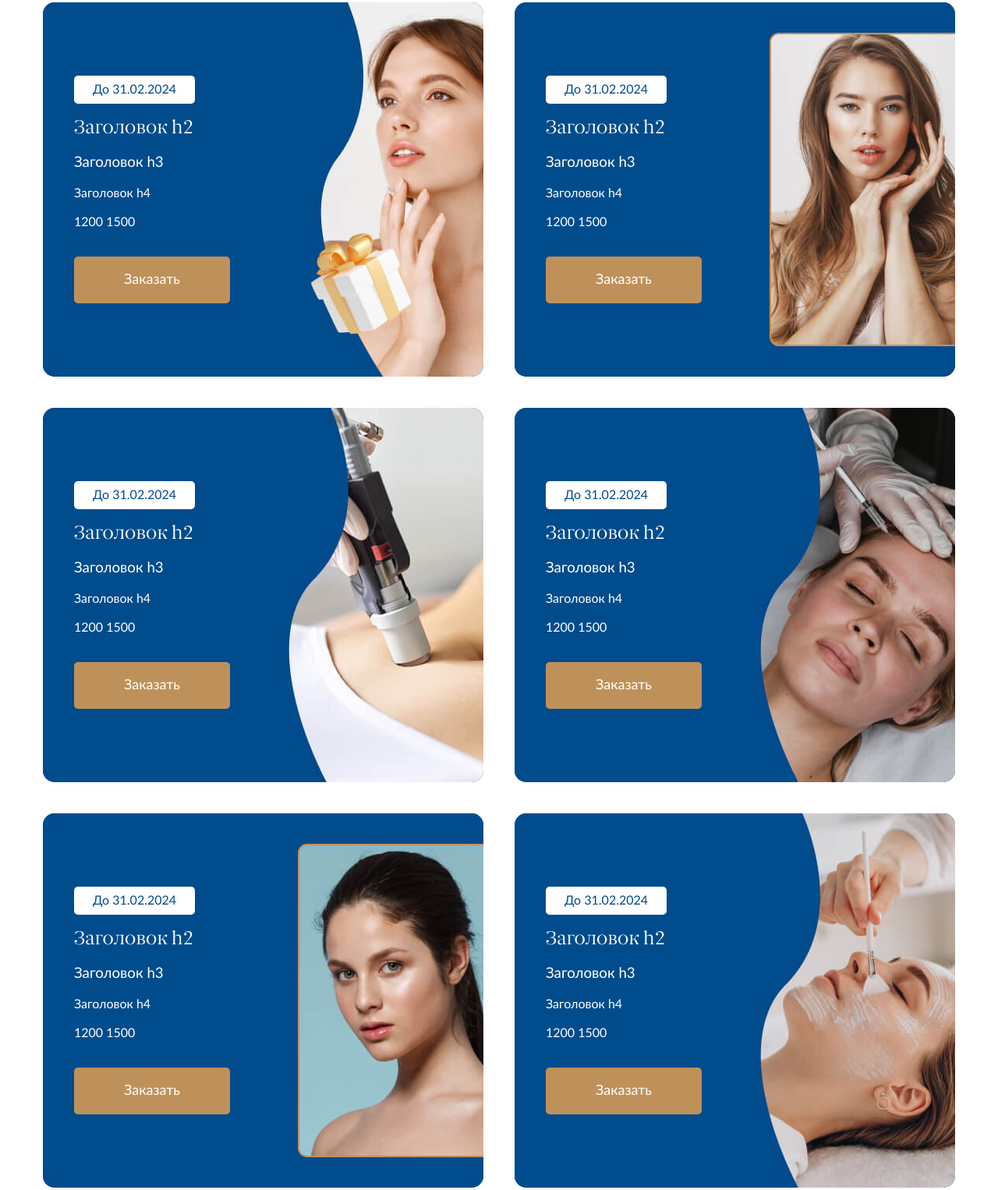
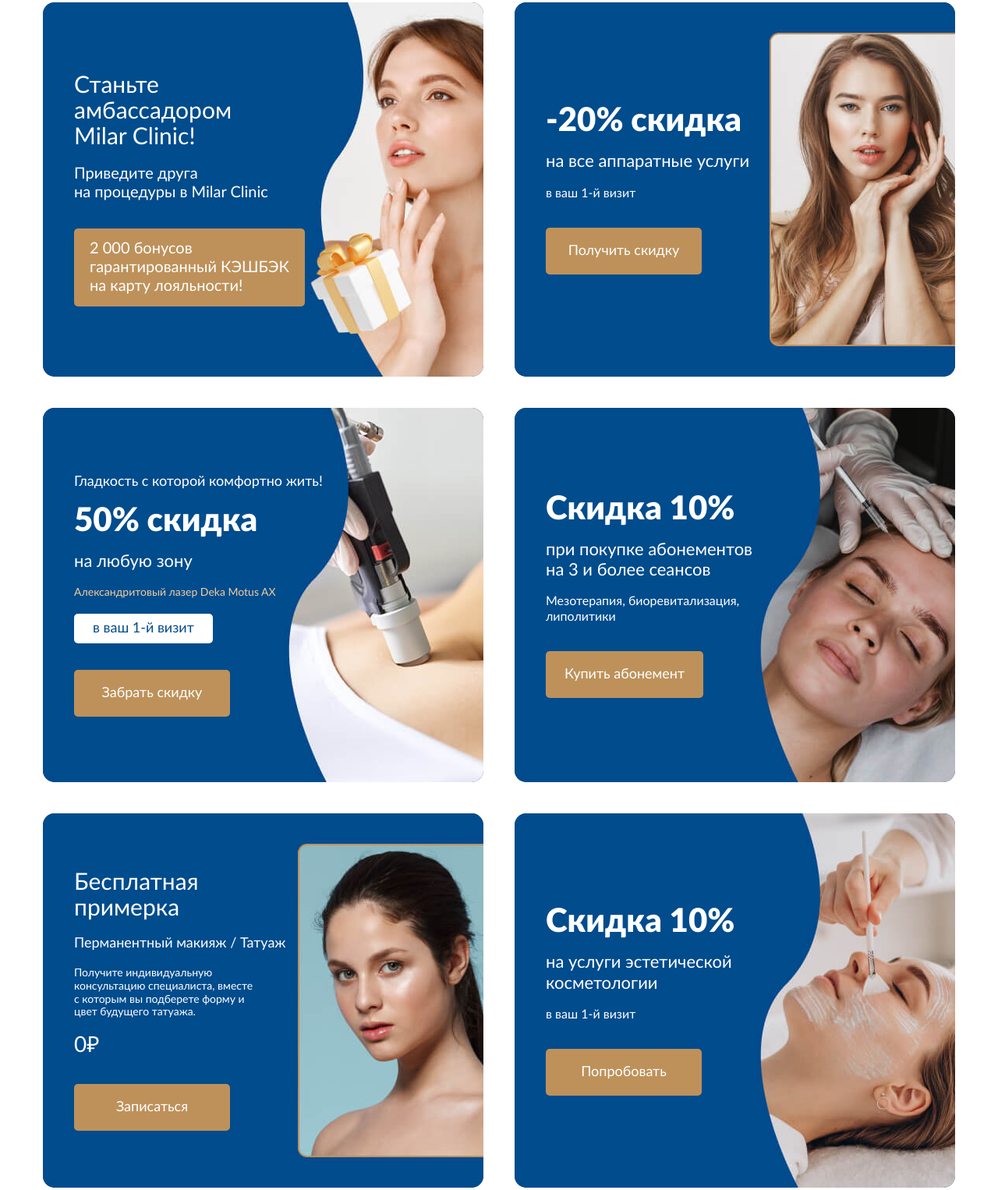
Before and after one commit to RuslanMirasov/Milar_Clinic, a plain HTML site: page index.html in a window 1280 px wide. Shown: the part 2407-3933 px from the top of the page at 78% size. Drawn offline with Linux system fonts and the light colour scheme.

Commit message:
all disconts

```diff
--- a/css/actions.css
+++ b/css/actions.css
@@ -105,9 +105,17 @@
   font-size: 55px;
   line-height: 1;
 }
+.customActions__item .fs--42 {
+  font-size: 42px;
+  line-height: 1;
+}
 .customActions__item .fs--40 {
   font-size: 40px;
   line-height: 1;
+}
+.customActions__item .fs--36 {
+  font-size: 30px;
+  line-height: 1.1;
 }
 .customActions__item .fs--30 {
   font-size: 30px;
@@ -241,6 +249,8 @@
 
 .actionArticle .label.label--brown.handle {
   cursor: pointer;
+  padding: 14px 20px;
+  line-height: 1.2;
   transition: 0.3s;
   box-shadow: -5px 5px 30px rgba(190, 145, 90, 0);
 }
--- a/index.html
+++ b/index.html
@@ -202,12 +202,12 @@
               </h2>
               <div class="label label--none">
                 <p class="fs--23 brown">по спец. цене</p>
-                <span class="fs--26"
-                  >4 900<span class="rub">&#8381;</span></span
-                >
-                <span class="fs--22 gray through"
-                  >7 500<span class="rub">&#8381;</span></span
-                >
+                <span class="fs--26">
+                  4 900<span class="rub">&#8381;</span>
+                </span>
+                <span class="fs--22 gray through">
+                  7 500<span class="rub">&#8381;</span>
+                </span>
               </div>
               <p class="fs--16">
                 *курс от 3-х процедур, <br />в филиале Мытищи
@@ -233,16 +233,18 @@
           <!--1-->
           <li class="customActions__item">
             <div class="actionArticle">
-              <p class="label">До 31.02.2024</p>
-              <h2 class="font">Заголовок h2</h2>
-              <h3>Заголовок h3</h3>
-              <h4>Заголовок h4</h4>
-              <p class="price">
-                <span>1200</span>
-                <span>1500</span>
+              <h3 class="fs--36">
+                Станьте <br />амбассадором <br />Milar Clinic!
+              </h3>
+              <p class="fs--20">
+                Приведите друга <br />на процедуры в Milar Clinic
               </p>
               <div class="forBtn">
-                <button class="actionBtn">Заказать</button>
+                <p class="label label--brown handle fs--20">
+                  2 000 бонусов <br />
+                  гарантированный КЭШБЭК <br />
+                  на карту лояльности!
+                </p>
               </div>
             </div>
             <picture class="actionBg">
@@ -254,16 +256,11 @@
           <!--2-->
           <li class="customActions__item">
             <div class="actionArticle">
-              <p class="label">До 31.02.2024</p>
-              <h2 class="font">Заголовок h2</h2>
-              <h3>Заголовок h3</h3>
-              <h4>Заголовок h4</h4>
-              <p class="price">
-                <span>1200</span>
-                <span>1500</span>
-              </p>
+              <h3 class="fs--42 bold">-20% скидка</h3>
+              <p class="fs--22">на все аппаратные услуги</p>
+              <p class="fs--16">в ваш 1-й визит</p>
               <div class="forBtn">
-                <button class="actionBtn">Заказать</button>
+                <button class="actionBtn">Получить скидку</button>
               </div>
             </div>
             <picture class="actionBg">
@@ -275,16 +272,13 @@
           <!--3-->
           <li class="customActions__item">
             <div class="actionArticle">
-              <p class="label">До 31.02.2024</p>
-              <h2 class="font">Заголовок h2</h2>
-              <h3>Заголовок h3</h3>
-              <h4>Заголовок h4</h4>
-              <p class="price">
-                <span>1200</span>
-                <span>1500</span>
-              </p>
+              <p class="fs--18">Гладкость с которой комфортно жить!</p>
+              <h3 class="fs--42 bold">50% скидка</h3>
+              <p class="fs--22">на любую зону</p>
+              <p class="fs--14 brown">Александритовый лазер Deka Motus AX</p>
+              <p class="fs--18 label">в ваш 1-й визит</p>
               <div class="forBtn">
-                <button class="actionBtn">Заказать</button>
+                <button class="actionBtn">Забрать скидку</button>
               </div>
             </div>
             <picture class="actionBg">
@@ -296,16 +290,15 @@
           <!--4-->
           <li class="customActions__item">
             <div class="actionArticle">
-              <p class="label">До 31.02.2024</p>
-              <h2 class="font">Заголовок h2</h2>
-              <h3>Заголовок h3</h3>
-              <h4>Заголовок h4</h4>
-              <p class="price">
-                <span>1200</span>
-                <span>1500</span>
+              <h3 class="fs--42 bold">Скидка 10%</h3>
+              <p class="fs--22">
+                при покупке абонементов <br />на 3 и более сеансов
+              </p>
+              <p class="fs--16">
+                Мезотерапия, биоревитализация, <br />липолитики
               </p>
               <div class="forBtn">
-                <button class="actionBtn">Заказать</button>
+                <button class="actionBtn">Купить абонемент</button>
               </div>
             </div>
             <picture class="actionBg">
@@ -317,16 +310,18 @@
           <!--5-->
           <li class="customActions__item">
             <div class="actionArticle">
-              <p class="label">До 31.02.2024</p>
-              <h2 class="font">Заголовок h2</h2>
-              <h3>Заголовок h3</h3>
-              <h4>Заголовок h4</h4>
-              <p class="price">
-                <span>1200</span>
-                <span>1500</span>
+              <h3 class="fs--30">Бесплатная <br />примерка</h3>
+              <p class="fs--18">Перманентный макияж / Татуаж</p>
+              <p class="fs--14">
+                Получите индивидуальную <br />
+                консультацию специалиста, вместе <br />
+                с которым вы подберете форму и <br />
+                цвет будущего татуажа.
               </p>
+              <p class="fs--28">0<span class="rub">&#8381;</span></p>
+
               <div class="forBtn">
-                <button class="actionBtn">Заказать</button>
+                <button class="actionBtn">Записаться</button>
               </div>
             </div>
             <picture class="actionBg">
@@ -338,16 +333,11 @@
           <!--6-->
           <li class="customActions__item">
             <div class="actionArticle">
-              <p class="label">До 31.02.2024</p>
-              <h2 class="font">Заголовок h2</h2>
-              <h3>Заголовок h3</h3>
-              <h4>Заголовок h4</h4>
-              <p class="price">
-                <span>1200</span>
-                <span>1500</span>
-              </p>
+              <h3 class="fs--42 bold">Скидка 10%</h3>
+              <p class="fs--22">на услуги эстетической <br />косметологии</p>
+              <p class="fs--16">в ваш 1-й визит</p>
               <div class="forBtn">
-                <button class="actionBtn">Заказать</button>
+                <button class="actionBtn">Попробовать</button>
               </div>
             </div>
             <picture class="actionBg">
@@ -359,16 +349,18 @@
           <!--7-->
           <li class="customActions__item">
             <div class="actionArticle">
-              <p class="label label--brown">До 31.02.2024</p>
-              <h2 class="font">Заголовок h2</h2>
-              <h3>Заголовок h3</h3>
-              <h4>Заголовок h4</h4>
-              <p class="price">
-                <span>1200</span>
-                <span>1500</span>
+              <p class="fs--20">
+                <span class="brown">Выгодная цена</span> на <br />
+                курсовые программы
               </p>
+              <p class="fs--25">Инъекционных процедур</p>
+              <p class="fs--16">от 3-х процедур</p>
+              <p class="fs--16">
+                (биоревитализация, <br />мезотерапия, липолитики)
+              </p>
+              <p class="fs--30 bold">Минус 10%</p>
               <div class="forBtn">
-                <button class="actionBtn">Заказать</button>
+                <button class="actionBtn">Узнать подробнее</button>
               </div>
             </div>
             <picture class="actionBg">
```
